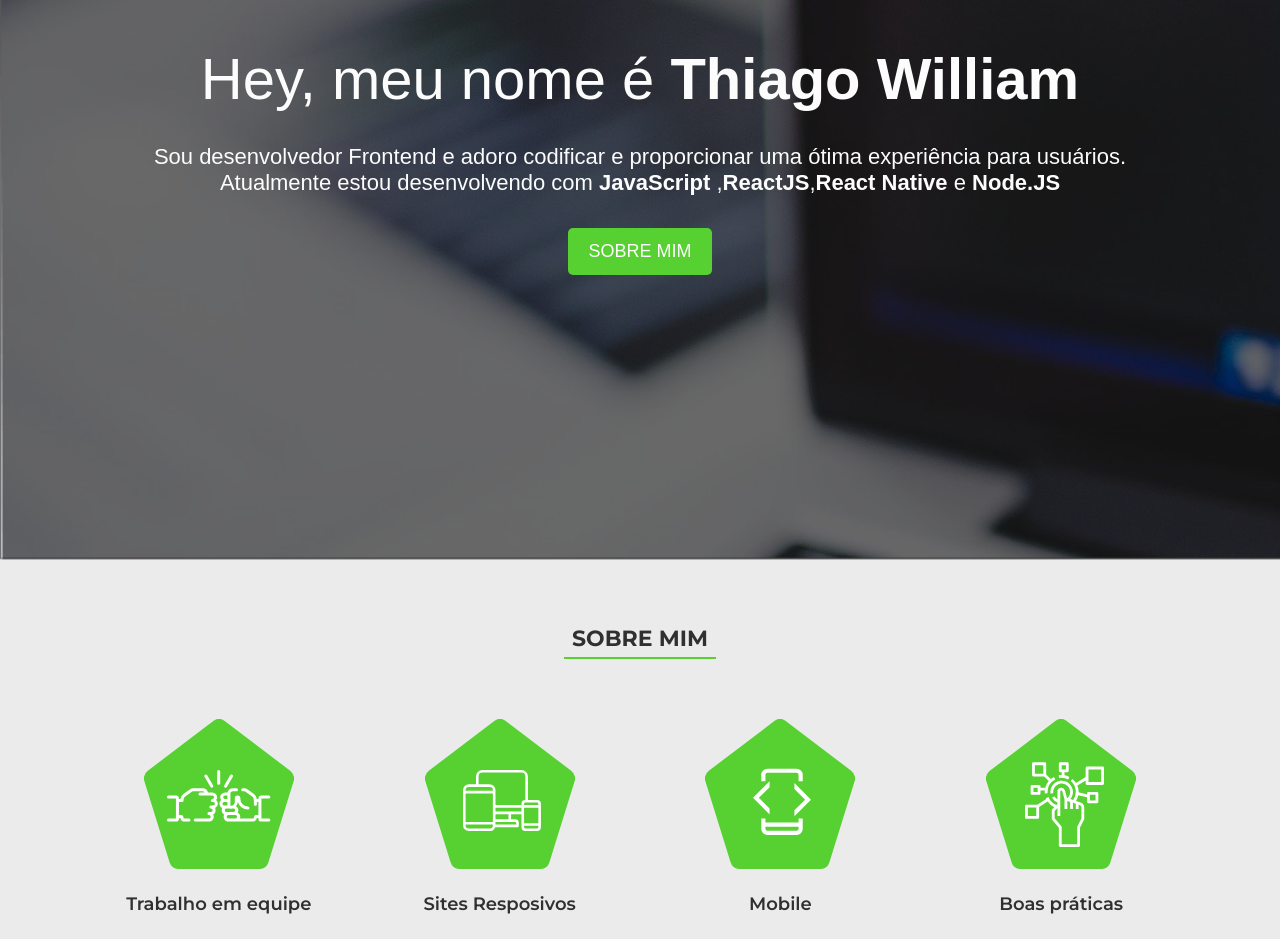
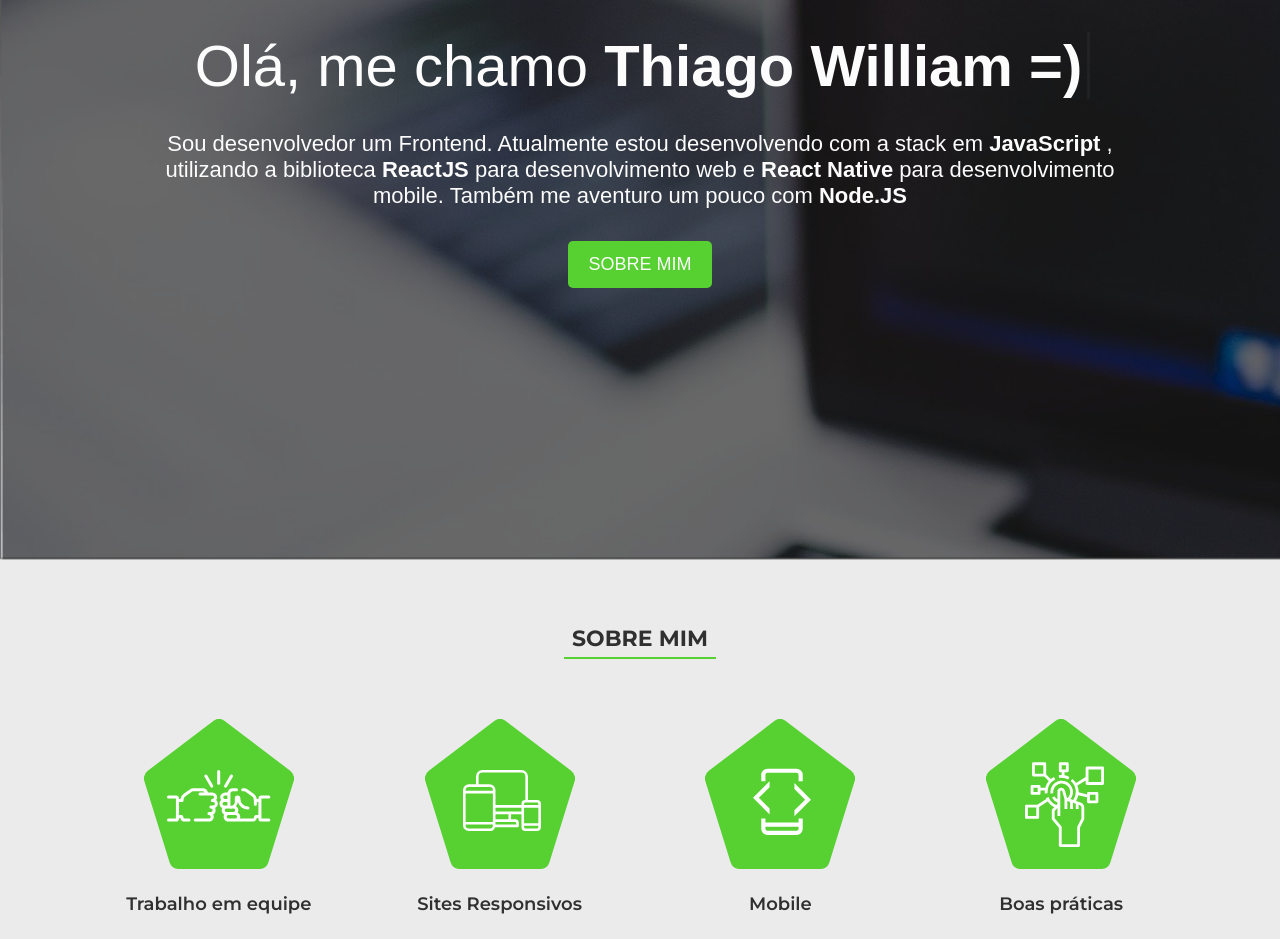
Before and after one commit to thiagowilliam/thiagowilliam.github.io, a React (Create React App) app: page / in a window 1280 px wide. Shown: the part 240-1179 px from the top of the page. Built offline with nearby package versions, Linux system fonts and the light colour scheme; the HTML template or start-up script is replaced by a standard one.

Commit message:
Add readme and Typing effect css

```diff
--- a/src/components/ResponsiveMenu/index.js
+++ b/src/components/ResponsiveMenu/index.js
@@ -3,6 +3,7 @@ import React from 'react';
 import { Link } from 'react-scroll';
 
 import { slide as Menu } from 'react-burger-menu';
+
 import LinksMenu from '../Header/content';
 
 import * as S from './styles';
--- a/src/pages/About/index.js
+++ b/src/pages/About/index.js
@@ -40,7 +40,7 @@ export default function About() {
 
         <S.Capacity>
           <img src={ImgResponsive} alt="Icon Team Player" title="Tem Player" />
-          <h2>Sites Resposivos</h2>
+          <h2>Sites Responsivos</h2>
           <p>Crio páginas Web que detectam o tamanho da tela do visitante</p>
         </S.Capacity>
 
--- a/src/pages/Home/index.js
+++ b/src/pages/Home/index.js
@@ -6,15 +6,18 @@ import * as S from './styles';
 export default function Home() {
   return (
     <S.Container id="home">
-      <h1>
-        Hey, meu nome é <span>Thiago William</span>
+      <h1 className="typing-animation">
+        Olá, me chamo
+        <span> Thiago William =)</span>
       </h1>
 
       <p>
-        Sou desenvolvedor Frontend e adoro codificar e proporcionar uma ótima
-        experiência para usuários. Atualmente estou desenvolvendo com
-        <strong> JavaScript</strong> ,<strong>ReactJS</strong>,
-        <strong>React Native</strong> e<strong> Node.JS</strong>
+        Sou desenvolvedor um Frontend. Atualmente estou desenvolvendo com a
+        stack em
+        <strong> JavaScript</strong> , utilizando a biblioteca
+        <strong> ReactJS</strong> para desenvolvimento web e
+        <strong> React Native</strong> para desenvolvimento mobile. Também me
+        aventuro um pouco com<strong> Node.JS</strong>
       </p>
 
       <Link to="about" spy smooth offset={-70} duration={500}>
--- a/src/pages/Home/styles.js
+++ b/src/pages/Home/styles.js
@@ -21,11 +21,40 @@ export const Container = styled.section`
     font-weight: 400;
     margin-bottom: 32px;
     text-align: center;
+
+    border-right: 3px solid rgba(255, 255, 255, 0.75);
+
+    white-space: nowrap;
+    overflow: hidden;
+
     @media (max-width: 650px) {
       font-size: 55px;
     }
     span {
       font-weight: 700;
+    }
+  }
+
+  .typing-animation {
+    animation: blinkCursor 1000ms steps(40) infinite normal,
+      typing steps(40) 4s 1s normal both;
+  }
+
+  @keyframes typing {
+    from {
+      width: 0;
+    }
+    to {
+      width: 15.5em;
+    }
+  }
+
+  @keyframes blinkCursor {
+    from {
+      border-right: 3px solid rgba(255, 255, 255, 0.75);
+    }
+    to {
+      border-right: 3px solid transparent;
     }
   }
 
```
Also changed, not shown: 1 other file (tests, documents, lock files or other folders).
